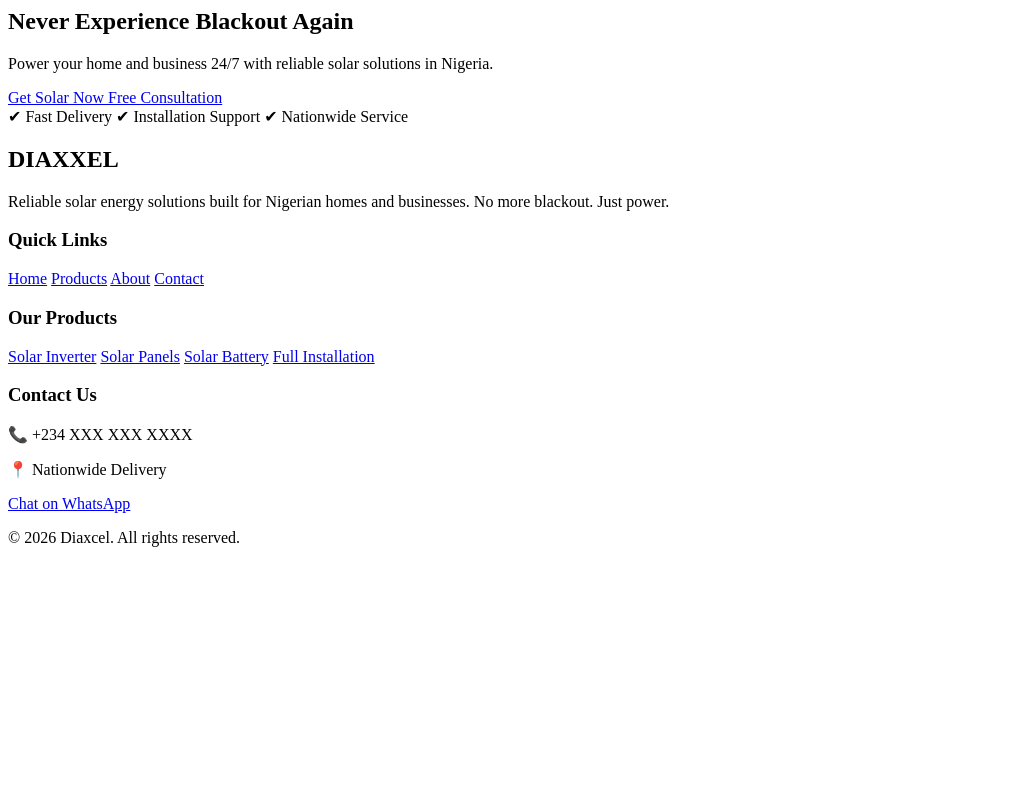
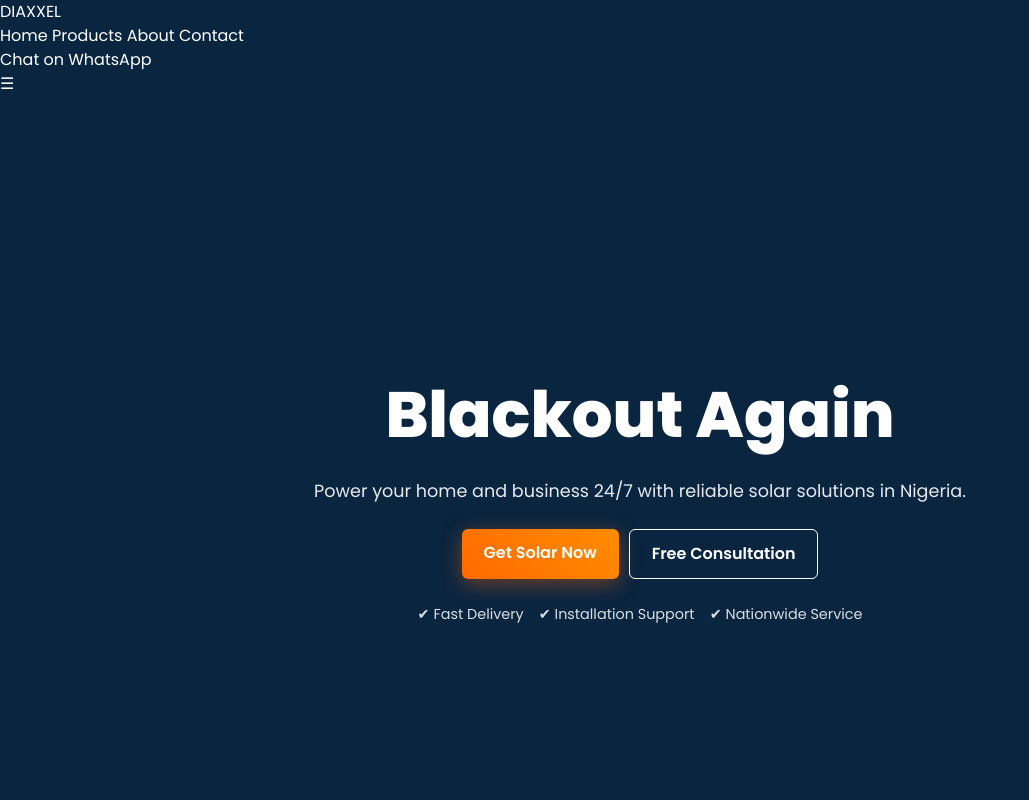
Before and after one commit to Freelankarx/diaxcel, a plain HTML site: page index.html in a window 1280 px wide. Shown: the top 800 px of the page, without its empty margins (0-1029 px from the left). Drawn offline with Linux system fonts and the light colour scheme.

Commit message:
Update index.html

```diff
--- a/index.html
+++ b/index.html
@@ -1,3 +1,53 @@
+<!DOCTYPE html>
+<html lang="en">
+<head>
+  <meta charset="UTF-8">
+  <meta name="viewport" content="width=device-width, initial-scale=1.0">
+  <title>Diaxcel - Reliable Solar Solutions</title>
+
+  <!-- SEO -->
+  <meta name="description" content="Get reliable solar power in Nigeria. Inverters, solar panels, installation & more. No more blackout with Diaxcel.">
+
+  <!-- Fonts -->
+  <link href="https://fonts.googleapis.com/css2?family=Poppins:wght@300;400;600;700;800&display=swap" rel="stylesheet">
+
+  <!-- CSS -->
+  <link rel="stylesheet" href="style.css">
+</head>
+<body>
+
+<!-- ================= HEADER ================= -->
+<header class="header">
+  <div class="container nav">
+
+    <!-- Logo -->
+    <div class="logo">
+      DIAX<span>X</span>EL
+    </div>
+
+    <!-- Menu -->
+    <nav class="menu">
+      <a href="#">Home</a>
+      <a href="#products">Products</a>
+      <a href="#about">About</a>
+      <a href="#contact">Contact</a>
+    </nav>
+
+    <!-- CTA -->
+    <a href="#" class="whatsapp-btn" onclick="orderNow('General Inquiry')">
+      Chat on WhatsApp
+    </a>
+
+    <!-- Mobile Menu Toggle -->
+    <div class="menu-toggle" id="menuToggle">
+      ☰
+    </div>
+
+  </div>
+</header>
+
+
+
 <!-- ================= HERO (FULL IMAGE STYLE) ================= -->
 <section class="hero">
 
@@ -9,7 +59,7 @@
 
   <!-- Content -->
   <div class="hero-content">
-    <h1>
+    <h1
       Never Experience <span>Blackout</span> Again
     </h1>
 
@@ -89,3 +139,8 @@
   </div>
 
 </footer>
+<!-- JS -->
+<script src="script.js"></script>
+
+</body>
+  </html>
```
